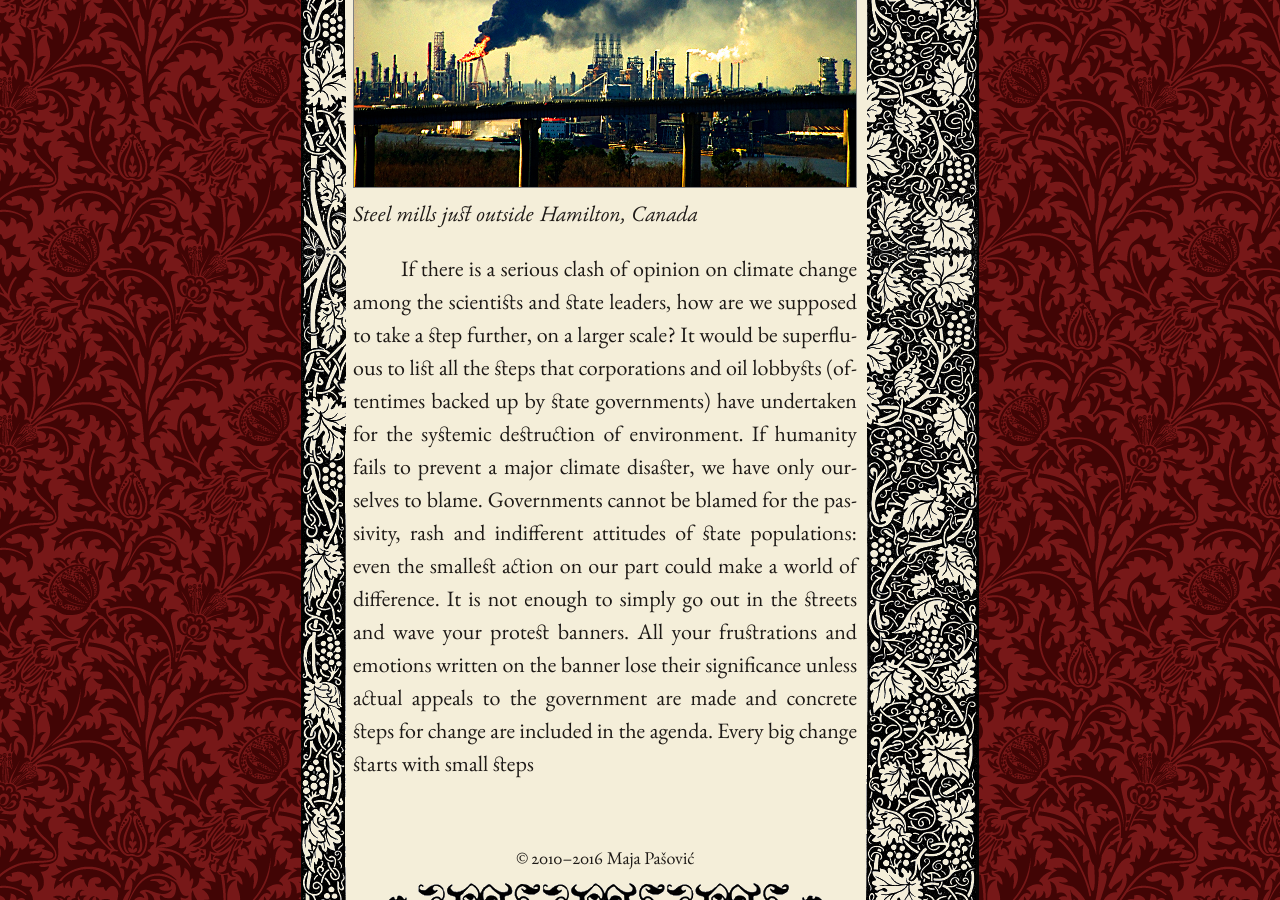
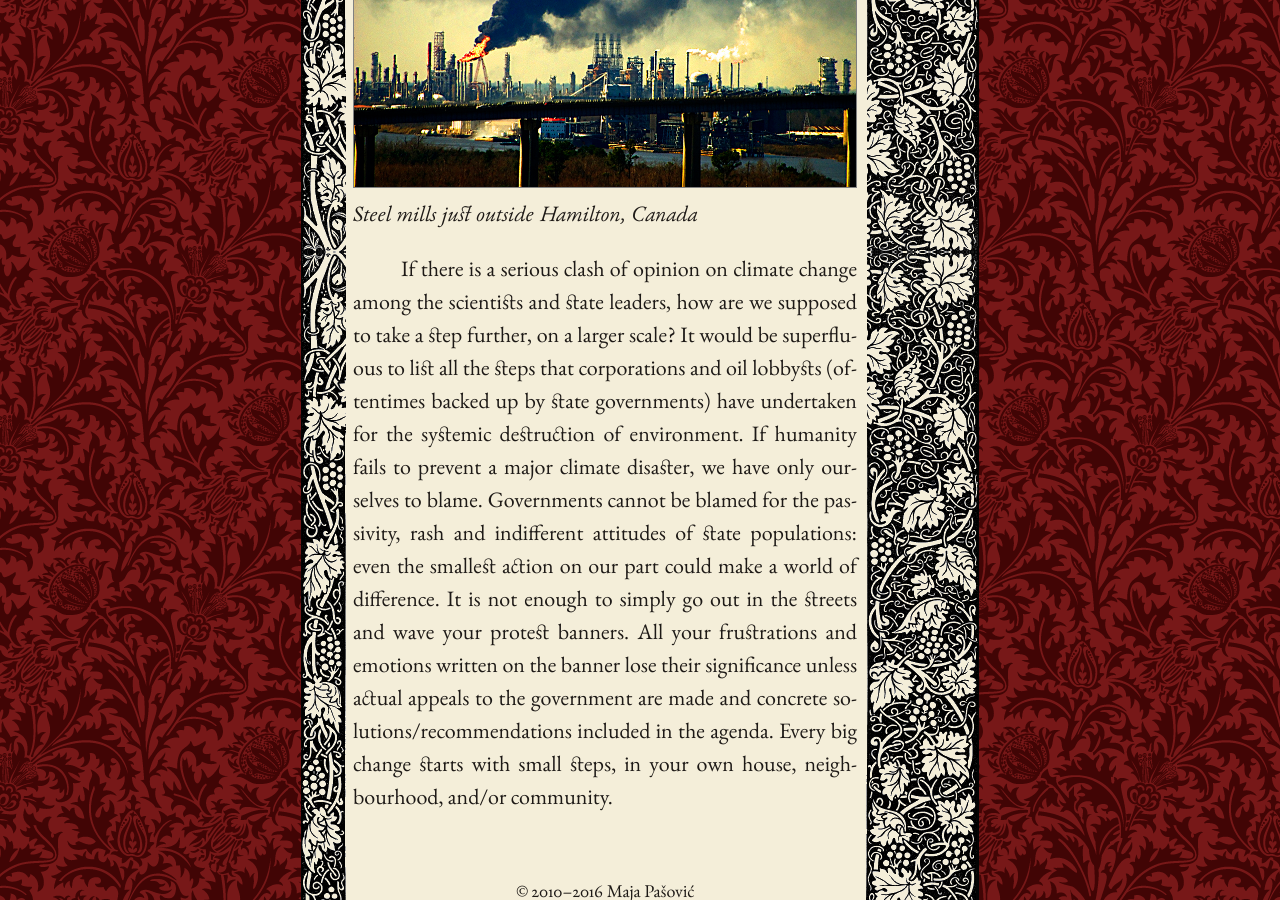
Before and after one commit to mpasovic/majapasovic.org, a Jekyll site: the page built from _posts/2016-08-29--baked-new-world-how-determined-are-we-to-survive-the-climate-crisis.md, in a window 1280 px wide and 900 px high, scrolled down 4683 px. Built offline with Jekyll 4.4.1, drawn with Linux system fonts in a browser that asks for light colours; nearby versions of some CDN libraries.

Commit message:
Updated 2016-08-29--baked-new-world-how-determined-are-we-to-survive-the-climate-crisis.md

```diff
--- a/_posts/2016-08-29--baked-new-world-how-determined-are-we-to-survive-the-climate-crisis.md
+++ b/_posts/2016-08-29--baked-new-world-how-determined-are-we-to-survive-the-climate-crisis.md
@@ -31,4 +31,4 @@
 ![Hamilton_ON.jpg]({{site.baseurl}}/img/Hamilton_ON.jpg)
      *Steel mills just outside Hamilton, Canada*
 
-If there is a serious clash of opinion on climate change among the scientists and state leaders, how are we supposed to take a step further, on a larger scale? It would be superfluous to list all the steps that corporations and oil lobbysts (oftentimes backed up by state governments) have undertaken for the systemic destruction of environment. If humanity fails to prevent a major climate disaster, we have only ourselves to blame. Governments cannot be blamed for the passivity, rash and indifferent attitudes of state populations: even the smallest action on our part could make a world of difference. It is not enough to simply go out in the streets and wave your protest banners. All your frustrations and emotions written on the banner lose their significance unless actual appeals to the government are made and concrete steps for change are included in the agenda. Every big change starts with small steps
+If there is a serious clash of opinion on climate change among the scientists and state leaders, how are we supposed to take a step further, on a larger scale? It would be superfluous to list all the steps that corporations and oil lobbysts (oftentimes backed up by state governments) have undertaken for the systemic destruction of environment. If humanity fails to prevent a major climate disaster, we have only ourselves to blame. Governments cannot be blamed for the passivity, rash and indifferent attitudes of state populations: even the smallest action on our part could make a world of difference. It is not enough to simply go out in the streets and wave your protest banners. All your frustrations and emotions written on the banner lose their significance unless actual appeals to the government are made and concrete solutions/recommendations included in the agenda. Every big change starts with small steps, in your own house, neighbourhood, and/or community.
```
